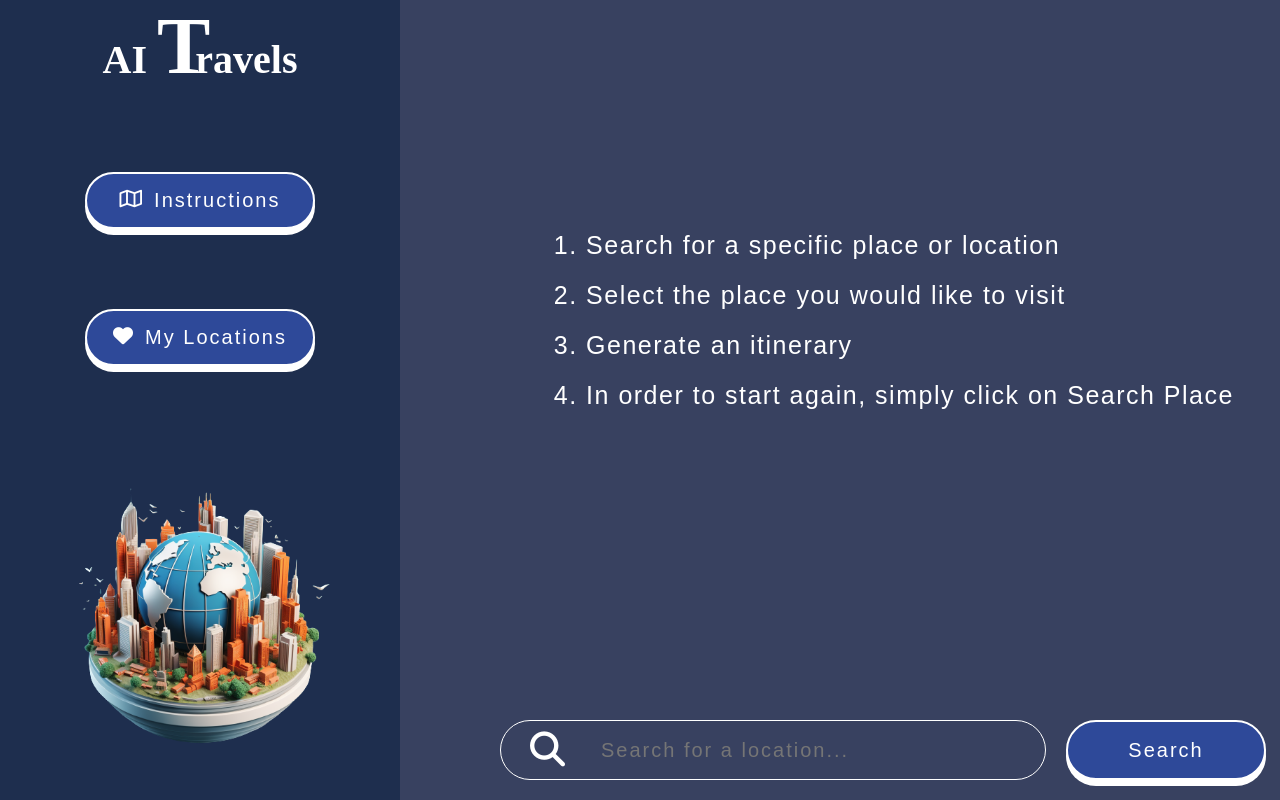
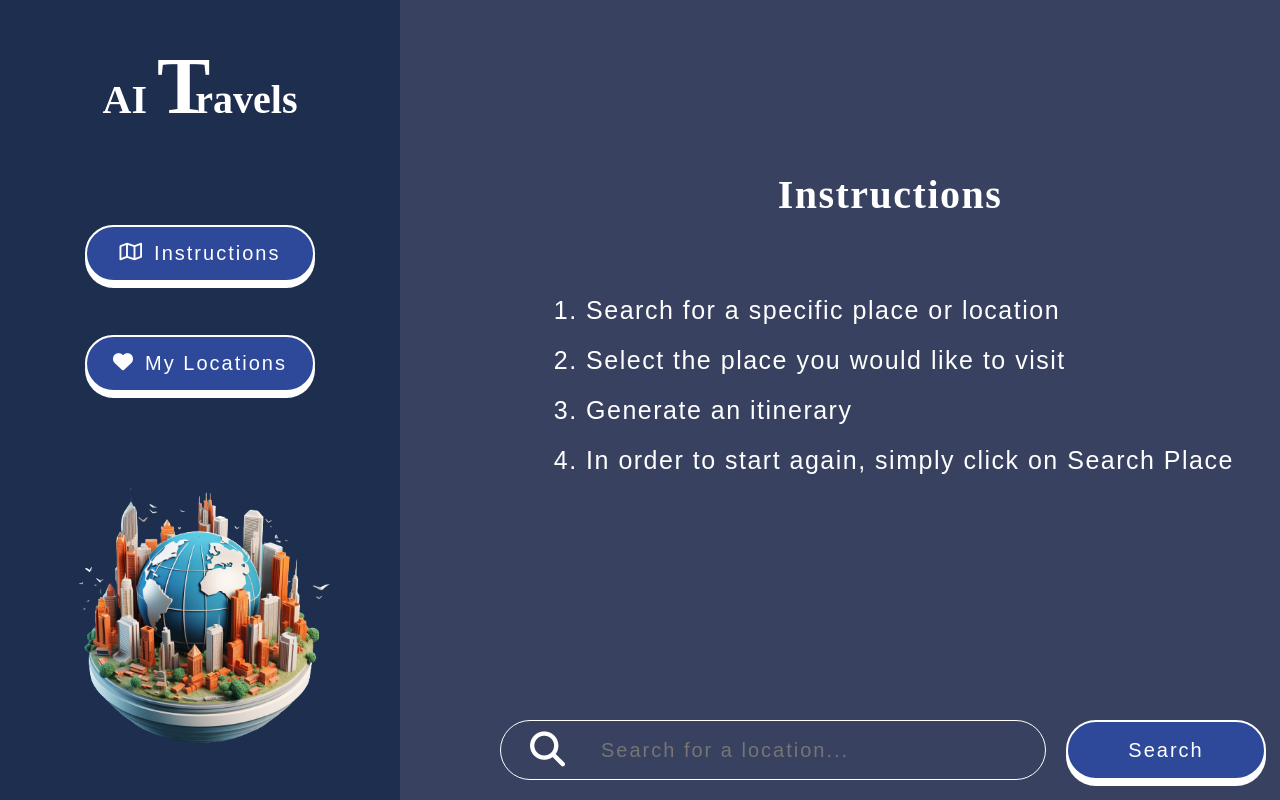
Before and after one commit to Gaspavar92/ai-travels, a React (Vite) app: page / in a window 1280 px wide. Built offline with nearby package versions, Linux system fonts and the light colour scheme; no server answers; the database is empty; a web font is replaced by a local one.

Commit message:
Added page titles and fixed plural issue

```diff
--- a/src/App.css
+++ b/src/App.css
@@ -11,6 +11,7 @@ h1 {
     font-family: 'Moirai One', cursive;
     font-size: 40px;
     text-align: center;
+    padding: 40px 0;
 }
 
 body {
--- a/src/App.jsx
+++ b/src/App.jsx
@@ -77,6 +77,7 @@ function App() {
         <Itinerary placeInfo={selectedPlace} show={showItinerary}/>
         {showInstructions &&
         <div className='instructions'>
+          <h1>Instructions</h1>
           <ol>
             <li>Search for a specific place or location</li>
             <li>Select the place you would like to visit</li>
--- a/src/components/Itinerary.jsx
+++ b/src/components/Itinerary.jsx
@@ -70,6 +70,7 @@ const Itinerary = ({placeInfo, show}) => {
         loading ?
         <Loading /> :
         <div className="itinerary">
+        <h1>Itinerary</h1>
         <p dangerouslySetInnerHTML={{ __html: response.itinerary }}></p>
             <button className="save-itinerary" onClick={(e) => saveTrip(e)}>Save Itinerary</button>
         </div>
--- a/src/components/MyLocations.jsx
+++ b/src/components/MyLocations.jsx
@@ -57,13 +57,15 @@ const MyLocations = ({show}) => {
     return (
         locations.length === 0 ?
         <p className="no-itinerary">You didn't save an itinerary yet.</p> :
+        <>
+            <h1>My Locations</h1>
             <div className="saved-locations">
                 {locations.map(location => {
                     return (
                         <div className="location-info" key={location.key}>
                             <div className="saved-location" id={location.key} onClick={handleClick}>
                                 <h2>{location.value.location}</h2>
-                            <h3>Duration: {location.value.days} days</h3>
+                                <h3>Duration: {location.value.days} {location.value.days == 1 ? "day" : "days"}</h3>
                                 <button className="hidden close-btn" onClick={closeLocation}><i className="fa-solid fa-xmark"></i></button>
                                 <div dangerouslySetInnerHTML={{__html: location.value.itinerary}} className="description hidden"></div>
                             </div>
@@ -73,6 +75,7 @@ const MyLocations = ({show}) => {
                     )
                 })}
             </div>
+        </>
     )
 };
 
--- a/src/components/Place.jsx
+++ b/src/components/Place.jsx
@@ -81,6 +81,8 @@ const Place = ({userPlace, show, createItinerary}) => {
         return (
             loading ?
             <Loading /> :
+            <>
+                <h1>Search Results</h1>
                 <ul className="all-places">
                     {places.map((place) => {
                         return (
@@ -97,6 +99,7 @@ const Place = ({userPlace, show, createItinerary}) => {
                         )
                     })}
                 </ul>
+            </>
         )
 
     }
```
Lines whose indentation alone changed are shown as unchanged.
